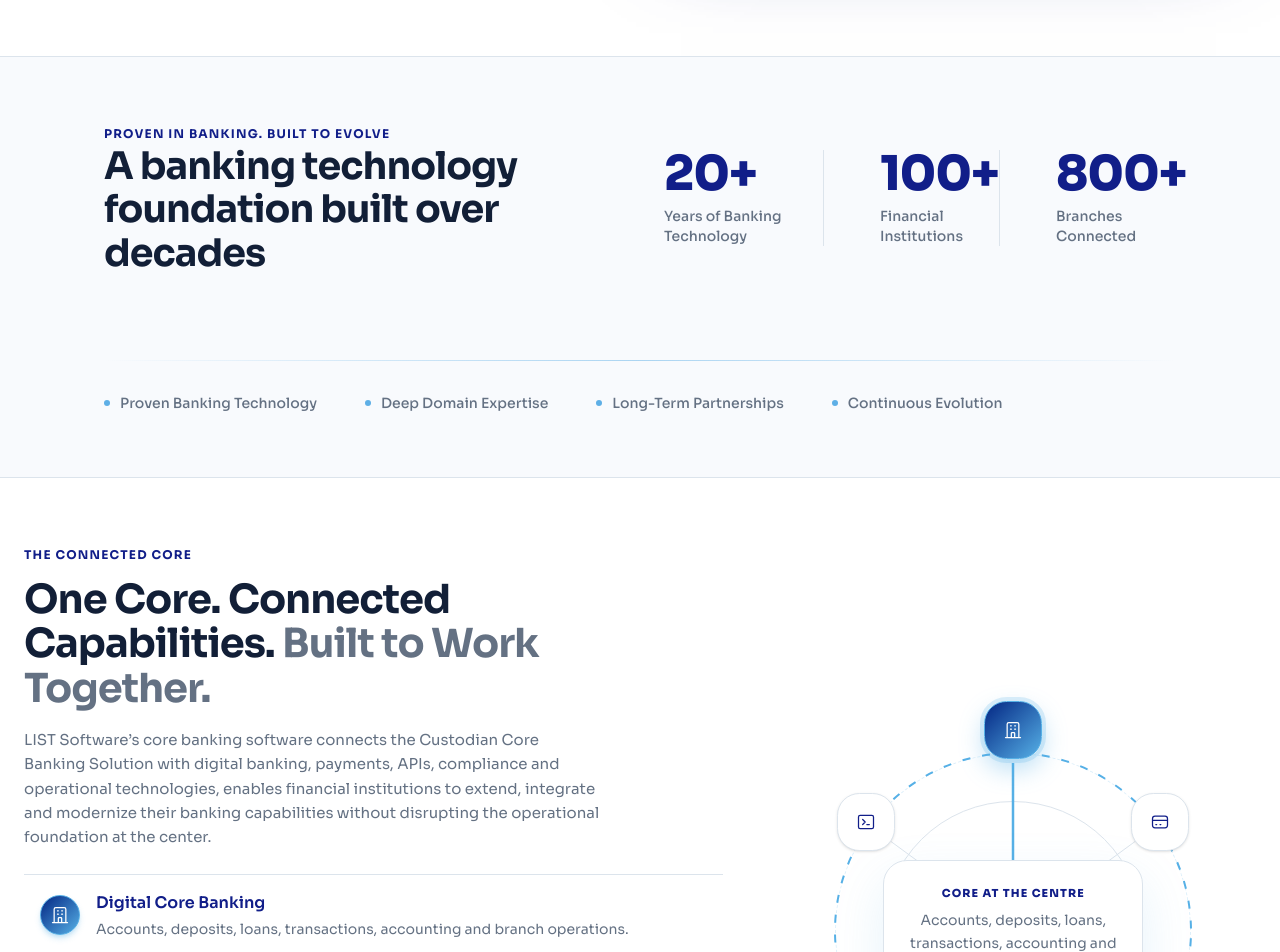
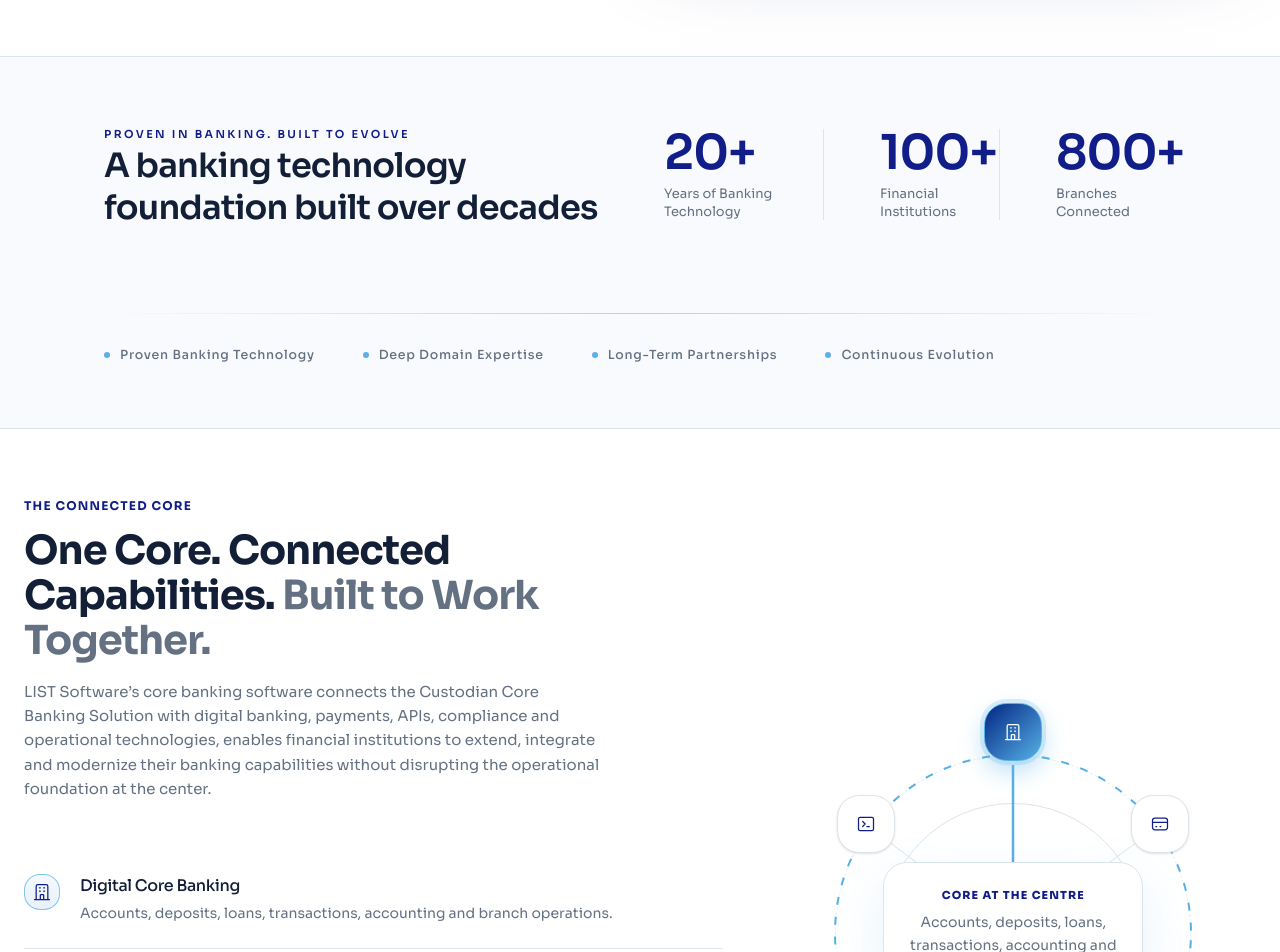
Before and after one commit to Upfinzo/list-software-UIteam, a Next.js app: page / in a window 1280 px wide. Shown: the part 840-1792 px from the top of the page. Built offline with nearby package versions, Linux system fonts and the light colour scheme.

Commit message:
updated the alignment issues

```diff
--- a/components/Home/ConnectedCore.tsx
+++ b/components/Home/ConnectedCore.tsx
@@ -127,41 +127,49 @@
                                 LIST Software’s core banking software connects the Custodian Core Banking Solution with digital banking, payments, APIs, compliance and operational technologies, enables financial institutions to extend, integrate and modernize their banking capabilities without disrupting the operational foundation at the center.
                             </p>
                         </div>
+                        {/* Interactive List/Tabs */}
+
 
                         {/* Interactive List/Tabs */}
-                        <div className="space-y-0 border-t border-[#DCE4EC]">
-                            {tabs.map((tab) => {
+                        <div className="mt-12">
+                            {tabs.map((tab, index, array) => {
                                 const isActive = activeTab === tab.id;
+
+                                // Remove bottom border for the last item
+                                const isLast = index === array.length - 1;
+                                const borderClass = isLast ? '' : 'border-b border-[#DCE4EC]';
 
                                 return (
                                     <div
                                         key={tab.id}
                                         onMouseEnter={() => setActiveTab(tab.id)}
-                                        className={`group relative flex items-center justify-between py-4 px-4 cursor-pointer transition-colors duration-200 border-b border-[#DCE4EC] '
-                                            }`}
+                                        className={`group relative flex items-start py-6 cursor-pointer transition-colors duration-200 ${borderClass}`}
                                     >
-                                        <div className="flex items-center space-x-4">
-                                            {/* Left Icon Container with border on hover & active */}
+                                        <div className="flex items-start gap-5">
+                                            {/* Icon Container */}
                                             <div
-                                                className={`w-10 h-10 rounded-full flex items-center justify-center transition-all duration-200 ${isActive
-                                                        ? 'text-white border border-[#56B0E6] shadow-md shadow-[#56B0E6]/30'
-                                                        : 'bg-white text-[#111E89] border border-[#DCE4EC] group-hover:border-[#56B0E6]'
+                                                className={`w-[36px] h-[36px] shrink-0 rounded-[16px] flex items-center justify-center transition-all duration-200 ${isActive
+                                                        ? 'bg-gradient-to-b from-[#F4F9FF] to-[#E8F1FA] border border-[#56B0E6]/70 text-[#111E89]'
+                                                        : 'bg-transparent text-[#8C9BB4] border border-[#DCE4EC] group-hover:bg-gradient-to-b group-hover:from-[#F4F9FF] group-hover:to-[#E8F1FA] group-hover:border-[#56B0E6]/70 group-hover:text-[#111E89]'
                                                     }`}
-                                                style={isActive ? { background: 'linear-gradient(135deg, #032683 0%, #56B0E6 100%)' } : {}}
                                             >
                                                 {tab.icon}
                                             </div>
 
-                                            <div>
-                                                <h4 className={`text-sm sm:text-base font-semibold transition-colors duration-200 ${isActive ? 'text-[#111E89]' : 'text-gray-900 group-hover:text-[#111E89]'
+                                            <div className="flex flex-col justify-center">
+                                                {/* Title styled matching image_2fab8e_2.png */}
+                                                <h4 className={`font-['Sora'] text-[16px] font-medium leading-[24px] tracking-[-0.4px] transition-colors duration-200 ${isActive
+                                                        ? 'text-[#121F37]'
+                                                        : 'text-[#647183] group-hover:text-[#121F37]'
                                                     }`}>
                                                     {tab.title}
                                                 </h4>
+
                                                 {isActive && (
                                                     <motion.p
-                                                        initial={{ opacity: 0 }}
-                                                        animate={{ opacity: 1 }}
-                                                        className="text-xs sm:text-sm text-[#647183] mt-1"
+                                                        initial={{ opacity: 0, height: 0 }}
+                                                        animate={{ opacity: 1, height: 'auto' }}
+                                                        className="text-[14px] font-normal leading-[22.8px] tracking-[0px] text-[#647183] mt-1"
                                                     >
                                                         {tab.description}
                                                     </motion.p>
@@ -172,6 +180,7 @@
                                 );
                             })}
                         </div>
+
                     </div>
 
                     {/* Right Column: Circular Interactive Diagram */}
@@ -277,8 +286,8 @@
                                     >
                                         <div
                                             className={`w-[58px] h-[58px] rounded-[22.4px] flex items-center justify-center transition-all duration-200 ${isActive
-                                                    ? 'text-white border border-[#56B0E6] shadow-[0_10px_25px_rgba(86,176,230,0.4)] ring-4 ring-[#56B0E6]/20'
-                                                    : 'bg-white text-[#111E89] hover:border-[#56B0E6] border-[1.12px] border-[#DCE4EC] shadow-sm'
+                                                ? 'text-white border border-[#56B0E6] shadow-[0_10px_25px_rgba(86,176,230,0.4)] ring-4 ring-[#56B0E6]/20'
+                                                : 'bg-white text-[#111E89] hover:border-[#56B0E6] border-[1.12px] border-[#DCE4EC] shadow-sm'
                                                 }`}
                                             style={isActive ? { background: 'linear-gradient(135deg, #032683 0%, #56B0E6 100%)' } : {}}
                                         >
--- a/components/Home/ProvenFoundationSection.tsx
+++ b/components/Home/ProvenFoundationSection.tsx
@@ -74,10 +74,10 @@
                             transition={{ duration: 0.6 }}
                             className="lg:col-span-6 space-y-6"
                         >
-                            <span className="text-xs font-bold tracking-widest text-[#111E89] uppercase">
+                            <span className="font-['Sora'] text-[11px] font-semibold leading-[16.5px] tracking-[2.42px] pb-4 text-[#111E89] uppercase">
                                 Proven in banking. Built to evolve
                             </span>
-                            <h2 className="text-3xl sm:text-4xl lg:text-[38px] font-bold tracking-tight leading-[1.15] max-w-[740px]">
+                            <h2 className="font-['Sora'] text-[33.6px] font-semibold leading-[42px] tracking-[-0.84px] text-[#121F37] max-w-[740px]">
                                 A banking technology foundation built over decades
                             </h2>
                         </motion.div>
@@ -88,17 +88,18 @@
                             whileInView={{ opacity: 1, y: 0 }}
                             viewport={{ once: true }}
                             transition={{ duration: 0.6, delay: 0.2 }}
-                            className="lg:col-span-6 grid grid-cols-1 sm:grid-cols-3 gap-8 lg:gap-4 divide-y sm:divide-y-0 sm:divide-x divide-[#DCE4EC]"
-                        >
+                            className="lg:col-span-6 grid grid-cols-1 sm:grid-cols-3 gap-8 lg:gap-4 divide-y sm:divide-y-0 sm:divide-x divide-[#DCE4EC]">
                             {stats.map((stat, index) => (
                                 <div
                                     key={index}
                                     className={`flex flex-col justify-center ${index !== 0 ? 'sm:pl-8 lg:pl-10' : ''} pt-6 sm:pt-0`}
                                 >
-                                    <div className="text-4xl sm:text-5xl font-extrabold text-[#111E89] tracking-tight">
+                                    {/* Updated Stat Number (image_255528.png) */}
+                                    <div className="font-['Sora'] text-[48px] font-semibold leading-[48px] tracking-[-1.2px] text-[#111E89]">
                                         <Counter value={stat.numericValue} suffix={stat.suffix} />
                                     </div>
-                                    <div className="mt-2 text-sm text-[#647183] font-medium whitespace-pre-line">
+                                    {/* Updated Stat Label (image_255545.png) */}
+                                    <div className="mt-2 text-[13px] font-normal leading-[17.9px] tracking-[0px] text-[#647183] whitespace-pre-line">
                                         {stat.label}
                                     </div>
                                 </div>
@@ -118,13 +119,14 @@
 
                         <ul className="flex flex-wrap items-center justify-start gap-y-4 gap-x-12">
                             {features.map((feature, index) => (
-                                <li key={index} className="flex items-center space-x-2.5 text-[#647183] text-sm font-medium">
+                                <li key={index} className="flex items-center space-x-2.5 font-['Sora'] text-[12.5px] font-medium leading-[18.8px] tracking-[0.75px] text-[#647183]">
                                     <span className="w-1.5 h-1.5 rounded-full bg-[#5EAFE6] inline-block" />
                                     <span>{feature}</span>
                                 </li>
                             ))}
                         </ul>
                     </motion.div>
+
                 </div>
             </Container>
         </section>
```
